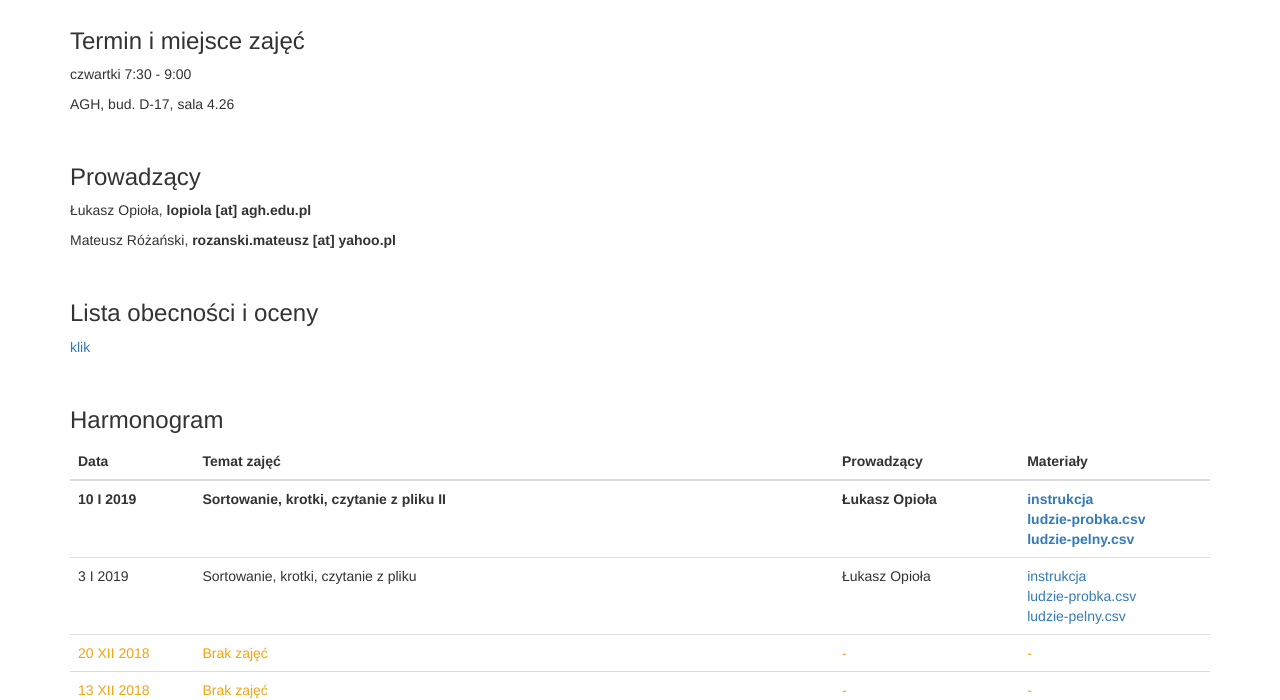
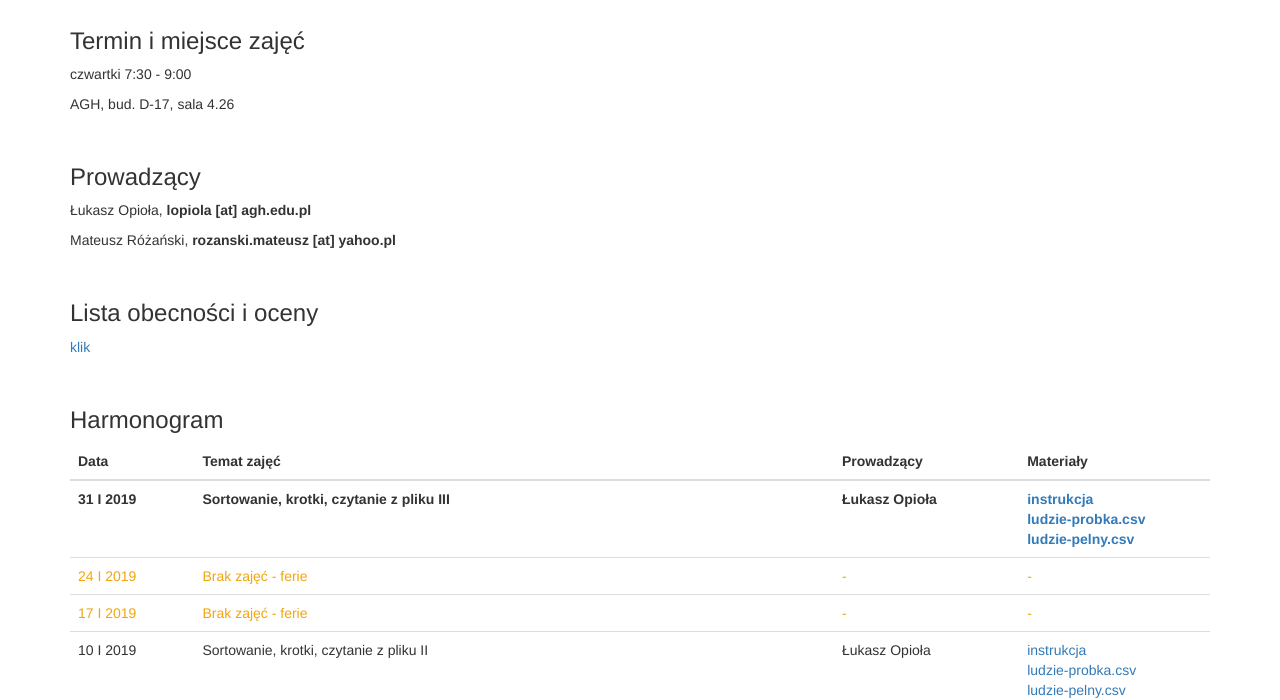
Before and after one commit to lopiola/2lo, a plain HTML site: page index.html in a window 1280 px wide. Shown: the part 102-802 px from the top of the page. Drawn offline with Linux system fonts and the light colour scheme.

Commit message:
Dodaje zajecia 31 I 2019

```diff
--- a/index.html
+++ b/index.html
@@ -83,6 +83,33 @@
     <tbody>
 
     <tr class="current">
+      <td>31 I 2019</td>
+      <td>Sortowanie, krotki, czytanie z pliku III</td>
+      <td>Łukasz Opioła</td>
+      <td>
+        <a href="resources/2019-01-03/instrukcja.pdf">instrukcja</a>
+        <br />
+        <a href="resources/2019-01-03/ludzie-probka.csv">ludzie-probka.csv</a>
+        <br />
+        <a href="resources/2019-01-03/ludzie-pelny.csv">ludzie-pelny.csv</a>
+      </td>
+    </tr>
+
+    <tr class="warn">
+      <td>24 I 2019</td>
+      <td>Brak zajęć - ferie</td>
+      <td>-</td>
+      <td>-</td>
+    </tr>
+
+    <tr class="warn">
+      <td>17 I 2019</td>
+      <td>Brak zajęć - ferie</td>
+      <td>-</td>
+      <td>-</td>
+    </tr>
+
+    <tr>
       <td>10 I 2019</td>
       <td>Sortowanie, krotki, czytanie z pliku II</td>
       <td>Łukasz Opioła</td>
```
